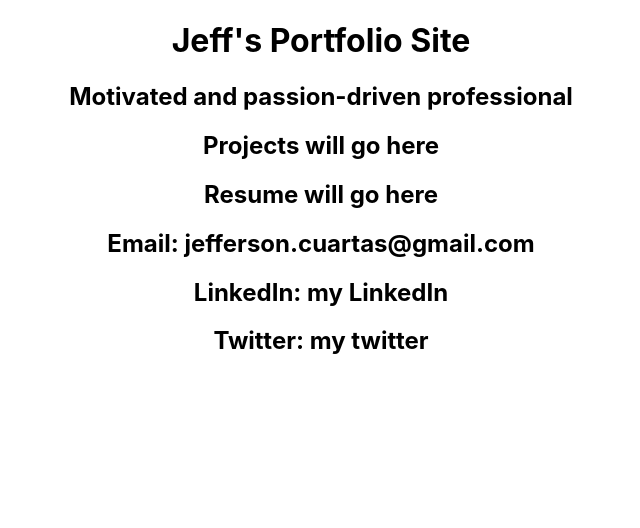
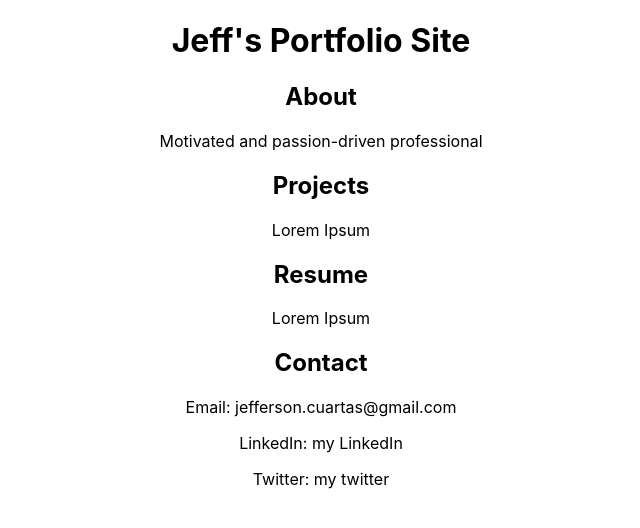
Before and after one commit to jcport1/my-website, a React (Create React App) app: page / in a window 1280 px wide. Shown: the top 528 px of the page, without its empty margins (319-959 px from the left). Built offline with nearby package versions, Linux system fonts and the light colour scheme.

Commit message:
formats text in components using headers

```diff
--- a/src/components/About.js
+++ b/src/components/About.js
@@ -5,7 +5,11 @@ const About = () => {
     return (
 
         <div>
-            <h2>Motivated and passion-driven professional</h2>
+            <header>
+                <h2>About</h2>
+                <p>Motivated and passion-driven professional</p>
+            </header>
+
         </div>
     )
 }
--- a/src/components/Contact.js
+++ b/src/components/Contact.js
@@ -4,9 +4,12 @@ const Contact = () => {
 
     return (
         <div>
-            <h2>Email: jefferson.cuartas@gmail.com</h2>
-            <h2>LinkedIn: my LinkedIn </h2>
-            <h2>Twitter: my twitter</h2>
+            <header>
+                <h2>Contact</h2>
+                <p>Email: jefferson.cuartas@gmail.com</p>
+                <p>LinkedIn: my LinkedIn </p>
+                <p>Twitter: my twitter</p>
+            </header>
         </div>
     )
 }
--- a/src/components/Projects.js
+++ b/src/components/Projects.js
@@ -4,7 +4,11 @@ const Projects = () => {
 
     return (
         <div>
-            <h2> Projects will go here </h2>
+            <header>
+                <h2>Projects</h2>
+                <p> Lorem Ipsum </p>
+            </header>
+
         </div>
     )
 }
--- a/src/components/Resume.js
+++ b/src/components/Resume.js
@@ -4,7 +4,11 @@ const Resume = () => {
 
     return (
         <div>
-            <h2>Resume will go here</h2>
+            <header>
+                <h2>Resume</h2>
+                <p>Lorem Ipsum</p>
+             </header>
+
         </div>
     )
 }
```
